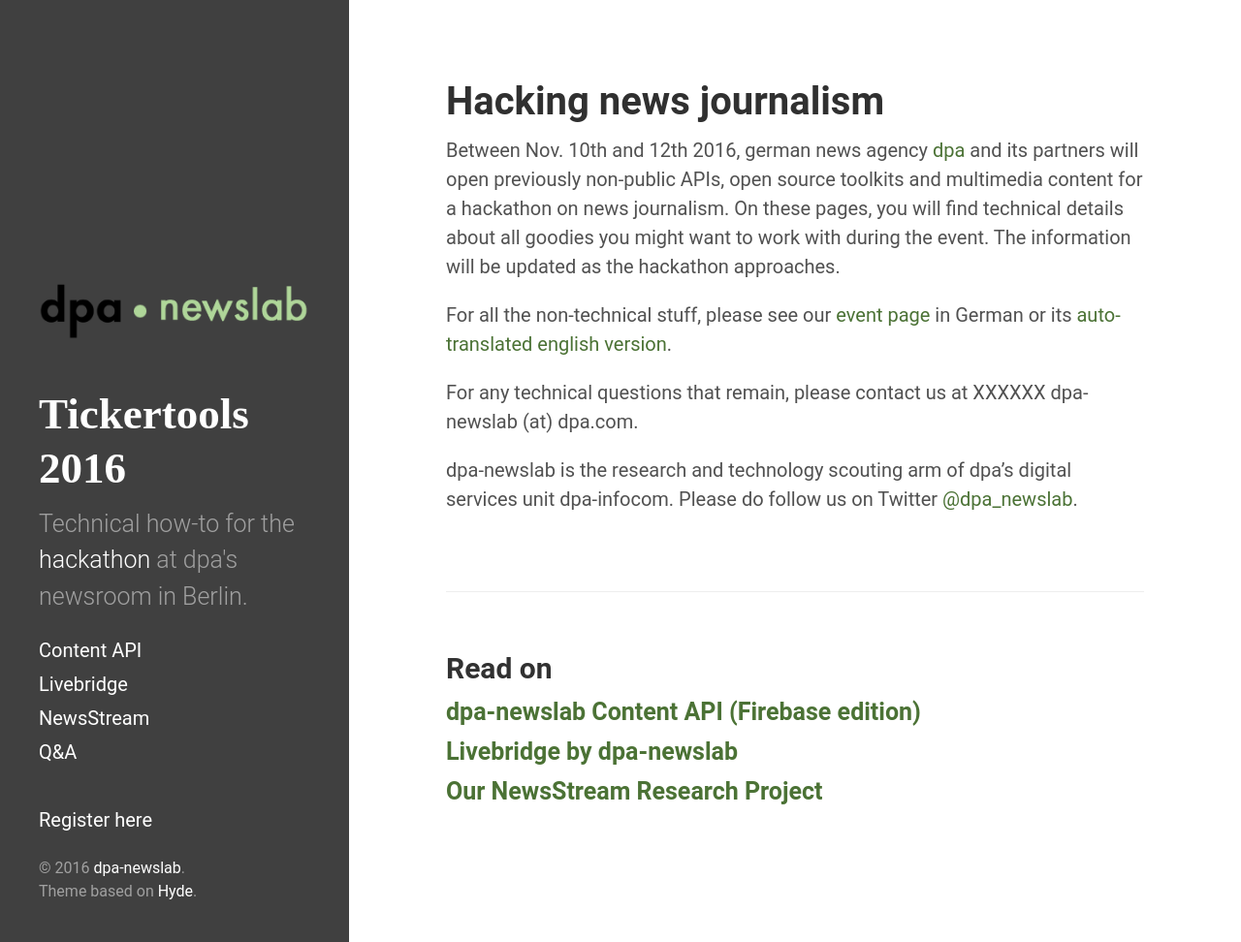
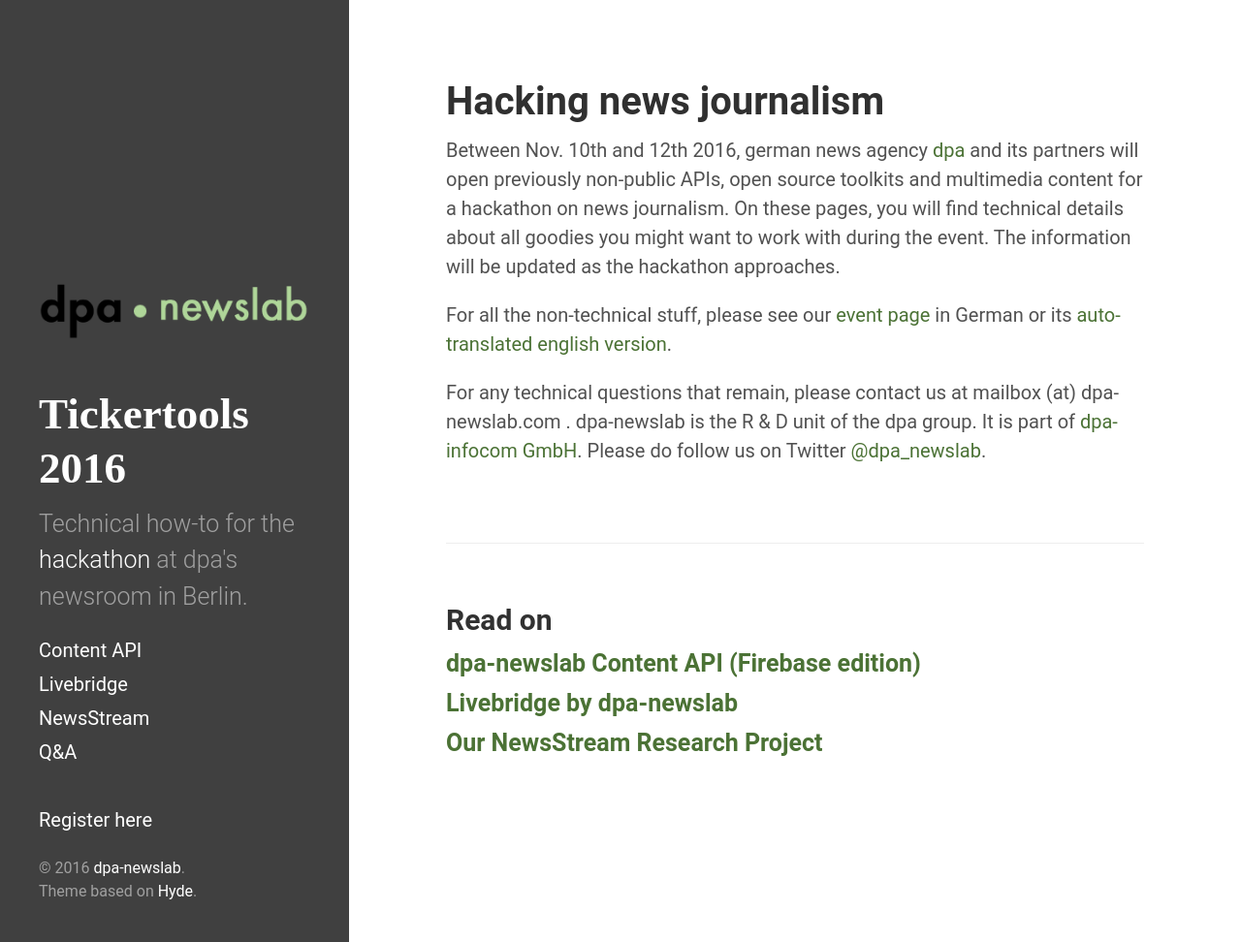
Before and after one commit to mper-bcn-ny/2017-metro, a Jekyll site: the page built from _posts/2016-10-30-intro.md, in a window 1280 px wide and 972 px high. Shown: the whole window at 97% size. Built offline with Jekyll 4.4.1, drawn with Linux system fonts in a browser that asks for light colours.

Commit message:
Update 2016-10-30-intro.md
Changed the description of the dpa-newslab, Corrected Twitter handle

```diff
--- a/_posts/2016-10-30-intro.md
+++ b/_posts/2016-10-30-intro.md
@@ -7,6 +7,5 @@ Between Nov. 10th and 12th 2016, german news agency [dpa](http://www.dpa.com) an
 
 For all the non-technical stuff, please see our [event page](https://www.eventbrite.com/e/tickertools-ist-ein-hackathon-der-deutschen-presse-agentur-dpa-tickets-27816046544) in German or its [auto-translated english version](https://translate.google.de/translate?sl=de&tl=en&js=y&prev=_t&hl=en&ie=UTF-8&u=https%3A%2F%2Fwww.eventbrite.com%2Fe%2Ftickertools-ist-ein-hackathon-der-deutschen-presse-agentur-dpa-tickets-27816046544&edit-text=).
 
-For any technical questions that remain, please contact us at XXXXXX dpa-newslab (at) dpa.com.
-
-dpa-newslab is the research and technology scouting arm of dpa's digital services unit dpa-infocom. Please do follow us on Twitter [@dpa_newslab](https://twitter.com/dpa-newslab).
+For any technical questions that remain, please contact us at mailbox (at) dpa-newslab.com .
+dpa-newslab is the R & D unit of the dpa group. It is part of [dpa-infocom GmbH](http://www.dpa-info.com). Please do follow us on Twitter [@dpa_newslab](https://twitter.com/dpa_newslab).
```
